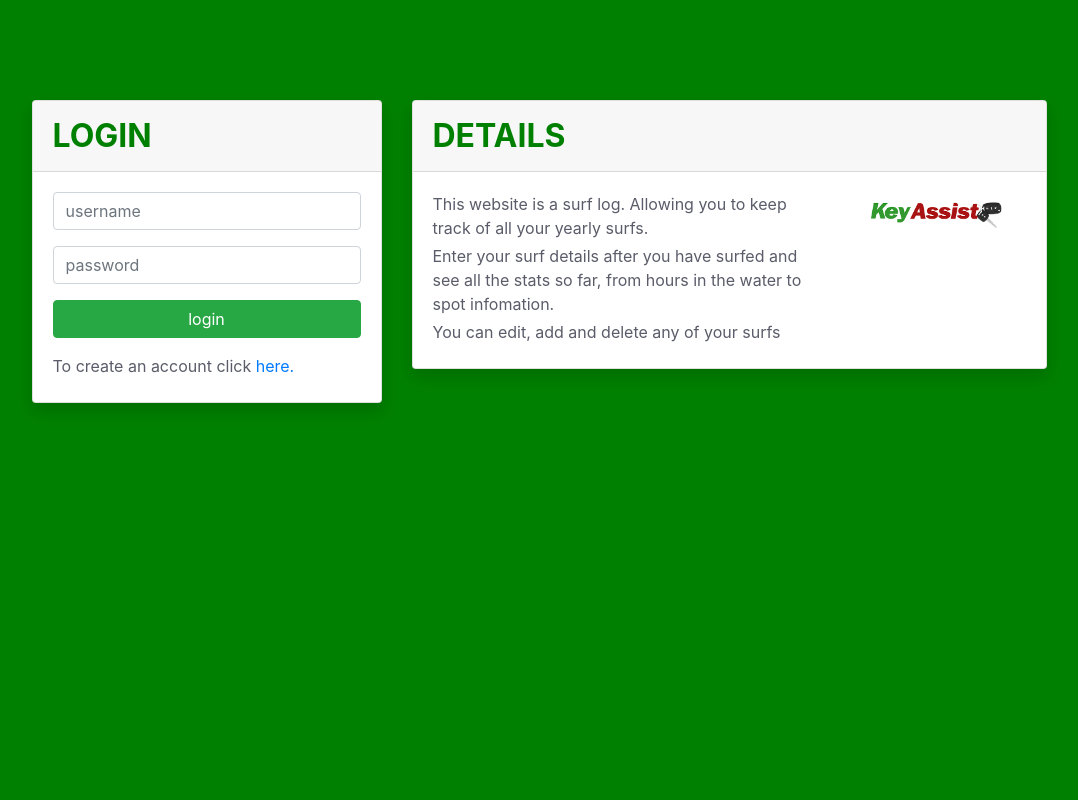
After one commit to cieranhughes/QQL_Dup-Key-assist, a PHP site: page /admin/index.html in a window 1280 px wide. The commit adds this page. Shown: the whole page, without its empty margins (101-1179 px from the left). Run offline with PHP 8.4, Linux system fonts and the light colour scheme; a stand-in replaces the project's code that opens the database connection.

Commit message:
login system added

```diff
--- /dev/null
+++ b/SQL/5_Login-create.sql
@@ -0,0 +1,6 @@
+CREATE TABLE Login_Details (
+	userid int NOT NULL AUTO_INCREMENT,
+	username VARCHAR(200),
+	password VARCHAR(200),
+	Constraint Login_PK PRIMARY KEY (userid)
+);
--- /dev/null
+++ b/key-assist/admin/assets/css/style-login.css
@@ -0,0 +1,34 @@
+/* Login Page CSS */
+body {
+	background-color: green;
+}
+
+.card {
+	margin-top: 10px;
+}
+
+.card h1 {
+	font-size: 2rem;
+	color: green;
+	font-weight: 700;
+	text-transform: uppercase;
+	margin-bottom: .25rem;
+	margin-top: .25rem;
+}
+
+.card p {
+	font-size: 1rem;
+	color: #5a5c69;
+	margin-bottom: .25rem;
+}
+
+.card input[type=submit] {
+	width: 100%;
+}
+
+/* Medium Sized Devices */
+@media (min-width: 768px) {
+	.card {
+		margin-top: 100px;
+	}
+}
--- /dev/null
+++ b/key-assist/admin/index.html
@@ -0,0 +1,77 @@
+<html>
+
+<head>
+	<meta charset="utf-8">
+	<meta name="viewport" content="width=device-width, initial-scale=1, shrink-to-fit=no">
+	<title>-Login-</title>
+	<link rel="stylesheet" href="https://stackpath.bootstrapcdn.com/bootstrap/4.4.1/css/bootstrap.min.css"
+		integrity="sha384-Vkoo8x4CGsO3+Hhxv8T/Q5PaXtkKtu6ug5TOeNV6gBiFeWPGFN9MuhOf23Q9Ifjh" crossorigin="anonymous">
+	<link href="/admin/assets/css/style-login.css" rel="stylesheet">
+</head>
+
+<body>
+	<main class="container">
+		<div class="row justify-content-center">
+			<div class="col-12 col-md-5 col-lg-4">
+				<div class="card shadow">
+					<div class="card-header">
+						<h1>Login</h1>
+					</div>
+					<div class="card-body">
+						<div class="row">
+							<div class="col-12">
+								<form action="/admin/assets/config/authoriseLogin.php" method="POST">
+									<div class="form-group">
+										<input class="form-control" type="text" name="username" placeholder="username"
+											required>
+									</div>
+									<div class="form-group">
+										<input class="form-control" type="password" name="password"
+											placeholder="password" required>
+									</div>
+									<div class="form-group text-center">
+										<input class="btn btn-success" type="submit" value="login">
+									</div>
+								</form>
+								<p>To create an account click <a href="./register.html">here.</a></p>
+							</div>
+						</div>
+					</div>
+				</div>
+			</div>
+			<div class="col-12 col-md-7 col-lg-7">
+				<div class="card shadow">
+					<div class="card-header">
+						<h1>Details</h1>
+					</div>
+					<div class="card-body">
+						<div class="row">
+							<div class="col-sm-12 col-md-8">
+								<p>This website is a surf log. Allowing you to keep track of all your yearly surfs.</p>
+								<p>Enter your surf details after you have surfed and see all the stats so far, from
+									hours in the water to spot infomation.</p>
+								<p>You can edit, add and delete any of your surfs </p>
+							</div>
+							<div class="col-sm-12 col-md-4">
+								<img class="img-fluid" src="/assets/img/logo.png" alt="SurfLogLogo">
+							</div>
+						</div>
+					</div>
+				</div>
+			</div>
+		</div>
+	</main>
+
+	<!-- JS Scripts -->
+	<script src="https://code.jquery.com/jquery-3.4.1.slim.min.js"
+		integrity="sha384-J6qa4849blE2+poT4WnyKhv5vZF5SrPo0iEjwBvKU7imGFAV0wwj1yYfoRSJoZ+n"
+		crossorigin="anonymous"></script>
+	<script src="https://cdn.jsdelivr.net/npm/popper.js@1.16.0/dist/umd/popper.min.js"
+		integrity="sha384-Q6E9RHvbIyZFJoft+2mJbHaEWldlvI9IOYy5n3zV9zzTtmI3UksdQRVvoxMfooAo"
+		crossorigin="anonymous"></script>
+	<script src="https://stackpath.bootstrapcdn.com/bootstrap/4.4.1/js/bootstrap.min.js"
+		integrity="sha384-wfSDF2E50Y2D1uUdj0O3uMBJnjuUD4Ih7YwaYd1iqfktj0Uod8GCExl3Og8ifwB6"
+		crossorigin="anonymous"></script>
+</body>
+
+</html>
--- a/key-assist/admin/service/delete-handler.php
+++ b/key-assist/admin/service/delete-handler.php
@@ -1,4 +1,10 @@
 <?php
+//See if logged in or redirect
+session_start();
+if (!isset($_SESSION['loggedin'])) {
+	header('Location: /admin/index.html');
+	exit();
+}
 
 //DB Connect
 include('../assets/config/db_connect.php');
--- a/key-assist/admin/service/update-handler.php
+++ b/key-assist/admin/service/update-handler.php
@@ -1,4 +1,10 @@
 <?php
+//See if logged in or redirect
+session_start();
+if (!isset($_SESSION['loggedin'])) {
+	header('Location: /admin/index.html');
+	exit();
+}
 
 //DB Connect
 include('../assets/config/db_connect.php');
```
Also changed, not shown: key-assist/admin/assets/components/header.php (+7 -4 lines), key-assist/admin/assets/config/authoriseLogin.php (added, +83 -0 lines), key-assist/admin/assets/config/logout.php (added, +18 -0 lines), key-assist/admin/home.php (renamed from key-assist/admin/index.php, +10 -3 lines), key-assist/admin/register.html (added, +56 -0 lines), key-assist/admin/registerUser.php (added, +49 -0 lines), key-assist/admin/service/add-handler.php (+7 -0 lines), key-assist/admin/service/add.php (+9 -0 lines), key-assist/admin/service/edit-service.php (+9 -0 lines), key-assist/admin/service/edit.php (+9 -0 lines), SQL/1_Services-create.sql (renamed from SQL/1-Services-create.sql), SQL/3_Area-create.sql (renamed from SQL/3-Area-create.sql).
